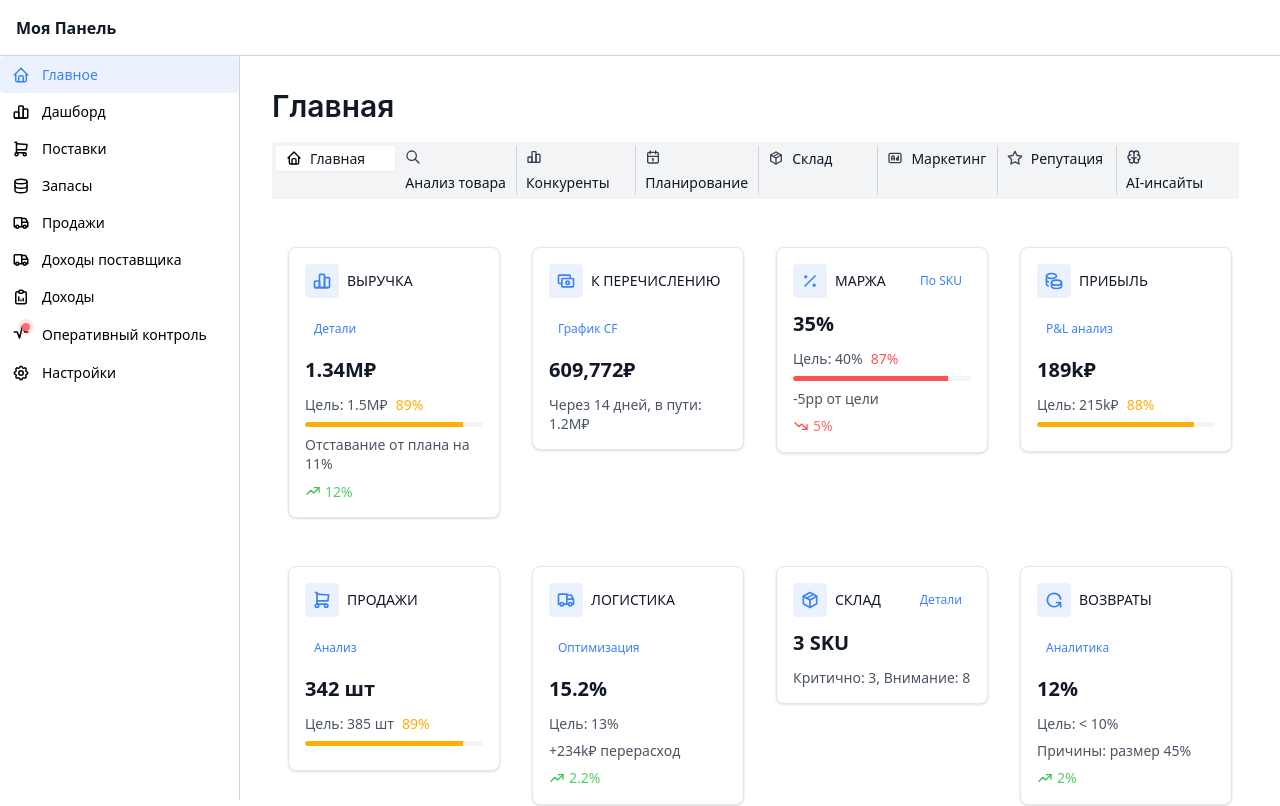
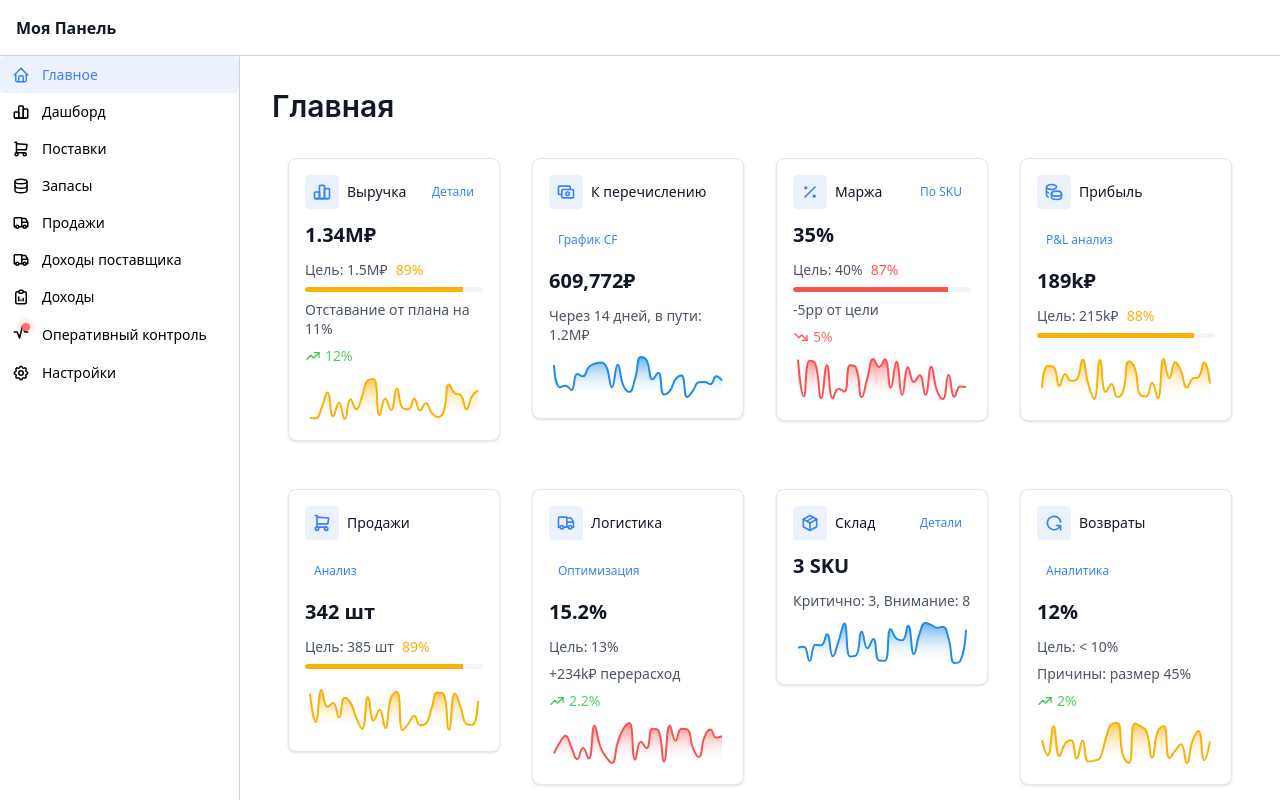
Before and after one commit to SummerMan86/frontend4, a React (Vite) app: page / in a window 1280 px wide. Shown: the top 806 px of the page. Built offline with nearby package versions, Linux system fonts and the light colour scheme; what @cubejs-client/core, @cubejs-client/react, @mantine/emotion, ag-grid-community would draw is missing.

Commit message:
Навигация и фильтры базово плюс kpidashboardpage operationalcontrolpage mainpage

```diff
--- a/src/pages/MainPage.tsx
+++ b/src/pages/MainPage.tsx
@@ -120,6 +120,8 @@ interface MetricCard {
   status?: 'success' | 'warning' | 'danger';
   subtitle?: string;
   action?: string;
+  chartData?: number[];
+  unit?: string;
 }
 
 interface Product {
@@ -253,11 +255,11 @@ const AlertsPanel: React.FC<{ alerts: Alert[] }> = ({ alerts }) => {
               radius="md"
               style={{
                 backgroundColor: alert.type === 'critical' ? theme.colors.red[0] : theme.colors.yellow[0],
-                borderLeft: `4px solid ${alert.type === 'critical' ? theme.colors.red[6] : theme.colors.yellow[6]}`
+                borderLeft: `4px solid ${alert.type === 'critical' ? theme.colors.red[5] : theme.colors.yellow[6]}`
               }}
             >
               <Group justify="space-between">
-                <Text fw={500} c={alert.type === 'critical' ? 'red' : 'yellow.7'}>
+                <Text fw={500} c={alert.type === 'critical' ? 'red.7' : 'yellow.7'}>
                   {alert.title}
                 </Text>
                 <Text size="xs" c="dimmed">
@@ -287,6 +289,149 @@ const AlertsPanel: React.FC<{ alerts: Alert[] }> = ({ alerts }) => {
   );
 };
 
+const MiniChart: React.FC<{
+  data: number[];
+  color: string;
+  title: string;
+  unit?: string;
+}> = ({ data, color, title, unit }) => {
+  const dates = Array.from({ length: 30 }, (_, i) => {
+    const date = new Date();
+    date.setDate(date.getDate() - (29 - i));
+    return date;
+  });
+
+  const formatValue = (value: number) => {
+    if (unit === '₽') {
+      return formatCurrency(value).replace('₽', '').trim();
+    } else if (unit === '%') {
+      return value.toFixed(1);
+    } else if (unit === '★') {
+      return value.toFixed(1);
+    } else {
+      return value.toLocaleString('ru-RU', { maximumFractionDigits: 1 });
+    }
+  };
+
+  const option = {
+    grid: {
+      top: 5,
+      right: 5,
+      bottom: 5,
+      left: 5
+    },
+    tooltip: {
+      trigger: 'axis',
+      axisPointer: {
+        type: 'line',
+        lineStyle: {
+          color: 'rgba(0, 0, 0, 0.1)',
+          width: 1,
+          type: 'solid'
+        }
+      },
+      formatter: (params: any) => {
+        const value = params[0].value;
+        const date = dates[params[0].dataIndex];
+        const formattedDate = date.toLocaleDateString('ru-RU', {
+          day: 'numeric',
+          month: 'short'
+        });
+        return [
+          `<div style="font-weight: 500; margin-bottom: 4px;">${title}</div>`,
+          `<div style="display: flex; justify-content: space-between; align-items: center;">`,
+          `<span style="color: #666;">${formattedDate}</span>`,
+          `<span style="font-weight: 500; margin-left: 16px;">${formatValue(value)}${unit || ''}</span>`,
+          `</div>`
+        ].join('');
+      },
+      backgroundColor: 'rgba(255, 255, 255, 0.95)',
+      borderColor: 'rgba(0, 0, 0, 0.1)',
+      textStyle: {
+        color: '#333'
+      },
+      padding: [8, 12],
+      extraCssText: 'box-shadow: 0 2px 8px rgba(0, 0, 0, 0.1);'
+    },
+    xAxis: {
+      type: 'category',
+      show: false,
+      boundaryGap: false,
+      data: dates.map(date => date.toLocaleDateString('ru-RU', { day: 'numeric', month: 'short' }))
+    },
+    yAxis: {
+      type: 'value',
+      show: false,
+      min: 'dataMin',
+      max: 'dataMax'
+    },
+    series: [
+      {
+        data: data,
+        type: 'line',
+        smooth: true,
+        symbol: 'circle',
+        symbolSize: 4,
+        showSymbol: false,
+        lineStyle: {
+          color: color,
+          width: 2
+        },
+        itemStyle: {
+          color: color,
+          borderWidth: 2,
+          borderColor: '#fff'
+        },
+        emphasis: {
+          scale: true,
+          focus: 'series',
+          itemStyle: {
+            color: color,
+            borderWidth: 2,
+            borderColor: '#fff'
+          }
+        },
+        areaStyle: {
+          color: {
+            type: 'linear',
+            x: 0,
+            y: 0,
+            x2: 0,
+            y2: 1,
+            colorStops: [
+              {
+                offset: 0,
+                color: color
+              },
+              {
+                offset: 1,
+                color: 'rgba(255, 255, 255, 0)'
+              }
+            ]
+          }
+        }
+      }
+    ]
+  };
+
+  return (
+    <Box
+      onMouseEnter={(e) => {
+        const chart = e.currentTarget.querySelector('div');
+        if (chart) {
+          chart.style.cursor = 'pointer';
+        }
+      }}
+    >
+      <ReactECharts
+        option={option}
+        style={{ height: '50px', width: '100%' }}
+        opts={{ renderer: 'svg' }}
+      />
+    </Box>
+  );
+};
+
 const MetricCardComponent: React.FC<{ metric: MetricCard }> = ({ metric }) => {
   const theme = useMantineTheme();
 
@@ -300,6 +445,19 @@ const MetricCardComponent: React.FC<{ metric: MetricCard }> = ({ metric }) => {
         return theme.colors.red[6];
       default:
         return theme.colors.gray[6];
+    }
+  };
+
+  const getChartColor = (status?: string) => {
+    switch (status) {
+      case 'success':
+        return theme.colors.green[6];
+      case 'warning':
+        return theme.colors.yellow[6];
+      case 'danger':
+        return theme.colors.red[6];
+      default:
+        return theme.colors.blue[6];
     }
   };
 
@@ -364,6 +522,17 @@ const MetricCardComponent: React.FC<{ metric: MetricCard }> = ({ metric }) => {
             {Math.abs(metric.trend)}%
           </Text>
         </Group>
+      )}
+
+      {metric.chartData && (
+        <Box mt="xs">
+          <MiniChart
+            data={metric.chartData}
+            color={getChartColor(metric.status)}
+            title={metric.title}
+            unit={metric.unit}
+          />
+        </Box>
       )}
     </Card>
   );
@@ -464,7 +633,6 @@ const RevenueChart: React.FC = () => {
 
 // Главный компонент дашборда
 export default function MainPage() {
-  const [activeTab, setActiveTab] = useState('home');
   const [alerts, setAlerts] = useState<Alert[]>([]);
   const [loading, setLoading] = useState(true);
   const theme = useMantineTheme();
@@ -477,14 +645,10 @@ export default function MainPage() {
     }, 1000);
   }, []);
 
-  const handleTabChange = (value: string) => {
-    setActiveTab(value);
-  };
-
   const financialMetrics: MetricCard[] = [
     {
       id: 'revenue',
-      title: 'ВЫРУЧКА',
+      title: 'Выручка',
       icon: <IconChartBar size={20} />,
       value: '1.34M₽',
       target: '1.5M₽',
@@ -492,19 +656,23 @@ export default function MainPage() {
       trend: 12,
       status: 'warning',
       subtitle: 'Отставание от плана на 11%',
-      action: 'Детали'
+      action: 'Детали',
+      chartData: Array.from({ length: 30 }, () => 1000000 + Math.random() * 500000),
+      unit: '₽'
     },
     {
       id: 'payment',
-      title: 'К ПЕРЕЧИСЛЕНИЮ',
+      title: 'К перечислению',
       icon: <IconCash size={20} />,
       value: '609,772₽',
       subtitle: 'Через 14 дней, в пути: 1.2M₽',
-      action: 'График CF'
+      action: 'График CF',
+      chartData: Array.from({ length: 30 }, () => 500000 + Math.random() * 300000),
+      unit: '₽'
     },
     {
       id: 'margin',
-      title: 'МАРЖА',
+      title: 'Маржа',
       icon: <IconPercentage size={20} />,
       value: '35%',
       target: '40%',
@@ -512,137 +680,131 @@ export default function MainPage() {
       status: 'danger',
       subtitle: '-5pp от цели',
       trend: -5,
-      action: 'По SKU'
+      action: 'По SKU',
+      chartData: Array.from({ length: 30 }, () => 30 + Math.random() * 10),
+      unit: '%'
     },
     {
       id: 'profit',
-      title: 'ПРИБЫЛЬ',
+      title: 'Прибыль',
       icon: <IconCoins size={20} />,
       value: '189k₽',
       target: '215k₽',
       progress: 88,
       status: 'warning',
-      action: 'P&L анализ'
+      action: 'P&L анализ',
+      chartData: Array.from({ length: 30 }, () => 150000 + Math.random() * 100000),
+      unit: '₽'
     }
   ];
 
   const operationalMetrics: MetricCard[] = [
     {
       id: 'sales',
-      title: 'ПРОДАЖИ',
+      title: 'Продажи',
       icon: <IconShoppingCart size={20} />,
       value: '342 шт',
       target: '385 шт',
       progress: 89,
       status: 'warning',
-      action: 'Анализ'
+      action: 'Анализ',
+      chartData: Array.from({ length: 30 }, () => 300 + Math.random() * 100),
+      unit: ' шт'
     },
     {
       id: 'logistics',
-      title: 'ЛОГИСТИКА',
+      title: 'Логистика',
       icon: <IconTruck size={20} />,
       value: '15.2%',
       target: '13%',
       status: 'danger',
       subtitle: '+234k₽ перерасход',
       trend: 2.2,
-      action: 'Оптимизация'
+      action: 'Оптимизация',
+      chartData: Array.from({ length: 30 }, () => 12 + Math.random() * 5),
+      unit: '%'
     },
     {
       id: 'warehouse',
-      title: 'СКЛАД',
+      title: 'Склад',
       icon: <IconPackage size={20} />,
       value: '3 SKU',
       subtitle: 'Критично: 3, Внимание: 8',
-      action: 'Детали'
+      action: 'Детали',
+      chartData: Array.from({ length: 30 }, () => 2 + Math.random() * 5),
+      unit: ' SKU'
     },
     {
       id: 'returns',
-      title: 'ВОЗВРАТЫ',
+      title: 'Возвраты',
       icon: <IconRotate size={20} />,
       value: '12%',
       target: '< 10%',
       status: 'warning',
       subtitle: 'Причины: размер 45%',
       trend: 2,
-      action: 'Аналитика'
+      action: 'Аналитика',
+      chartData: Array.from({ length: 30 }, () => 8 + Math.random() * 6),
+      unit: '%'
     }
   ];
 
   const marketingMetrics: MetricCard[] = [
     {
       id: 'ads',
-      title: 'РЕКЛАМА',
+      title: 'Реклама',
       icon: <IconAd size={20} />,
       value: '145k₽',
       target: '120k₽',
       status: 'danger',
       subtitle: 'ДРР: 15.2%',
       trend: 20,
-      action: 'По ключам'
+      action: 'По ключам',
+      chartData: Array.from({ length: 30 }, () => 100000 + Math.random() * 50000),
+      unit: '₽'
     },
     {
       id: 'conversion',
-      title: 'КОНВЕРСИЯ',
+      title: 'Конверсия',
       icon: <IconTargetArrow size={20} />,
       value: '2.4%',
       target: '3.0%',
       progress: 80,
       status: 'warning',
       subtitle: 'CTR: 1.8%',
-      action: 'Воронка'
+      action: 'Воронка',
+      chartData: Array.from({ length: 30 }, () => 2 + Math.random() * 1),
+      unit: '%'
     },
     {
       id: 'rating',
-      title: 'РЕЙТИНГ',
+      title: 'Рейтинг',
       icon: <IconStar size={20} />,
       value: '4.3',
       subtitle: 'Нужно 5★: 45 для 4.8',
-      action: 'Отзывы'
+      action: 'Отзывы',
+      chartData: Array.from({ length: 30 }, () => 4 + Math.random() * 0.5),
+      unit: '★'
     },
     {
       id: 'marketShare',
-      title: 'ДОЛЯ РЫНКА',
+      title: 'Доля рынка',
       icon: <IconChartDots size={20} />,
       value: '4.2%',
       subtitle: 'В нише, у ТОП-10: 2.6%',
       target: '5%',
       progress: 84,
-      action: 'Конкуренты'
+      action: 'Конкуренты',
+      chartData: Array.from({ length: 30 }, () => 3.5 + Math.random() * 1),
+      unit: '%'
     }
-  ];
-
-  const navItems = [
-    { value: 'home', label: 'Главная', icon: <IconHome size={16} /> },
-    { value: 'analysis', label: 'Анализ товара', icon: <IconSearch size={16} /> },
-    { value: 'competitors', label: 'Конкуренты', icon: <IconChartBar size={16} /> },
-    { value: 'planning', label: 'Планирование', icon: <IconCalendar size={16} /> },
-    { value: 'warehouse', label: 'Склад', icon: <IconPackage size={16} /> },
-    { value: 'marketing', label: 'Маркетинг', icon: <IconAd size={16} /> },
-    { value: 'reputation', label: 'Репутация', icon: <IconStar size={16} /> },
-    { value: 'ai', label: 'AI-инсайты', icon: <IconBrain size={16} /> }
   ];
 
   return (
     <Container size="xl" py="md">
       <Stack gap="md">
-        {/* Заголовок и навигация */}
-        <Group justify="space-between" mb="md">
-          <Title order={2}>Главная</Title>
-          <SegmentedControl
-            value={activeTab}
-            onChange={handleTabChange}
-            data={navItems.map(item => ({
-              value: item.value,
-              label: (
-                <Group gap={8}>
-                  {item.icon}
-                  <Text size="sm">{item.label}</Text>
-                </Group>
-              )
-            }))}
-          />
-        </Group>
+        {/* Заголовок */}
+        <Title order={2}>Главная</Title>
 
         {/* Основной контент */}
         <Grid>
--- a/src/pages/OperationalControlPage.tsx
+++ b/src/pages/OperationalControlPage.tsx
@@ -85,7 +85,8 @@ import {
   IconStarHalf,
   IconAdjustments,
   IconListDetails,
-  IconChartBar
+  IconChartBar,
+  IconCoins
 } from '@tabler/icons-react';
 import { DatePickerInput } from '@mantine/dates';
 import { notifications } from '@mantine/notifications';
@@ -1153,11 +1154,16 @@ const EnhancedAlertPanel = ({ alerts }: { alerts: Alert[] }) => {
                 radius="md"
                 withBorder
                 style={{
+                  borderWidth: '2px',
                   borderColor: !alert.isRead
-                    ? `var(--mantine-color-${getStatusColor(alert.type)}-3)`
+                    ? alert.type === 'critical'
+                      ? 'var(--mantine-color-red-6)'
+                      : `var(--mantine-color-${getStatusColor(alert.type)}-6)`
                     : undefined,
                   backgroundColor: !alert.isRead
-                    ? `var(--mantine-color-${getStatusColor(alert.type)}-0)`
+                    ? alert.type === 'critical'
+                      ? 'var(--mantine-color-red-0)'
+                      : `var(--mantine-color-${getStatusColor(alert.type)}-0)`
                     : undefined
                 }}
               >
@@ -1177,7 +1183,7 @@ const EnhancedAlertPanel = ({ alerts }: { alerts: Alert[] }) => {
                         <Text size="xs" c="dimmed">{getTimeAgo(alert.timestamp)}</Text>
                       </Group>
 
-                      <Text size="xs" c="dimmed" lineClamp={expanded.has(alert.id) ? undefined : 1}>
+                      <Text size="xs" c={!alert.isRead ? getStatusColor(alert.type) : 'dimmed'} lineClamp={expanded.has(alert.id) ? undefined : 1}>
                         {alert.description}
                       </Text>
 
@@ -2456,6 +2462,100 @@ const CompetitorsDetailPanel = ({ competitors }: { competitors: CompetitorInfo[]
   );
 };
 
+// Новый компонент финансовых показателей
+const financialMetrics: EnhancedKPIMetric[] = [
+  {
+    id: 'revenue',
+    category: 'finance',
+    label: 'Выручка',
+    value: 1340000,
+    previousValue: 1500000,
+    target: 1500000,
+    format: 'currency',
+    trend: 'down',
+    status: 'warning',
+    icon: IconChartBar,
+    subMetrics: [
+      { label: 'План', value: 1500000, format: 'currency' },
+      { label: 'Факт', value: 1340000, format: 'currency' }
+    ]
+  },
+  {
+    id: 'payment',
+    category: 'finance',
+    label: 'К перечислению',
+    value: 609772,
+    previousValue: 1200000,
+    target: 1300000,
+    format: 'currency',
+    trend: 'up',
+    status: 'good',
+    icon: IconCash,
+    subMetrics: [
+      { label: 'В пути', value: 1200000, format: 'currency' },
+      { label: 'Через', value: 14, format: 'number' }
+    ]
+  },
+  {
+    id: 'margin',
+    category: 'finance',
+    label: 'Маржа',
+    value: 35,
+    previousValue: 40,
+    target: 40,
+    format: 'percent',
+    trend: 'down',
+    status: 'warning',
+    icon: IconPercentage,
+    subMetrics: [
+      { label: 'Цель', value: 40, format: 'percent' },
+      { label: 'Отклонение', value: -5, format: 'percent', status: 'warning' }
+    ]
+  },
+  {
+    id: 'profit',
+    category: 'finance',
+    label: 'Прибыль',
+    value: 189000,
+    previousValue: 215000,
+    target: 215000,
+    format: 'currency',
+    trend: 'down',
+    status: 'warning',
+    icon: IconCoins,
+    subMetrics: [
+      { label: 'План', value: 215000, format: 'currency' }
+    ]
+  }
+];
+
+const FinancialPanel = () => {
+  const today = new Date();
+  const formatDate = (date: Date) =>
+    date.toLocaleDateString('ru-RU', { day: 'numeric', month: 'long' });
+
+  return (
+    <Paper p="md" radius="md" withBorder mt="md">
+      <Group justify="space-between" mb="xs">
+        <Text fw={700} size="lg" span>
+          <span role="img" aria-label="money">💰</span> ФИНАНСОВЫЕ ПОКАЗАТЕЛИ
+        </Text>
+        <Group gap="xs">
+          <IconCalendar size={16} />
+          <Text size="sm" c="dimmed">Сегодня, {formatDate(today)}</Text>
+        </Group>
+      </Group>
+      <Grid gutter="xs">
+        {financialMetrics.map((metric) => (
+          <Grid.Col key={metric.id} span={{ base: 12, md: 3 }}>
+            <DetailedCompactCard metric={metric} onClick={() => {}} />
+          </Grid.Col>
+        ))}
+      </Grid>
+    </Paper>
+  );
+};
+
 // Main Page Component
 const OperationalControlPage = () => {
   const [view, setView] = useState<'summary' | 'detailed' | 'analytics'>('summary');
@@ -2665,6 +2765,8 @@ const OperationalControlPage = () => {
                     <EnhancedAlertPanel alerts={generateAlerts()} />
                   </Grid.Col>
                 </Grid>
+
+                <FinancialPanel />
 
                 {/* Health Score Panel */}
                 <HealthScorePanel score={calculateHealthScore(kpis)} kpis={kpis} />
```
Also changed, not shown: src/components/OperationalControl/AlertPanel.tsx (+29 -21 lines).
